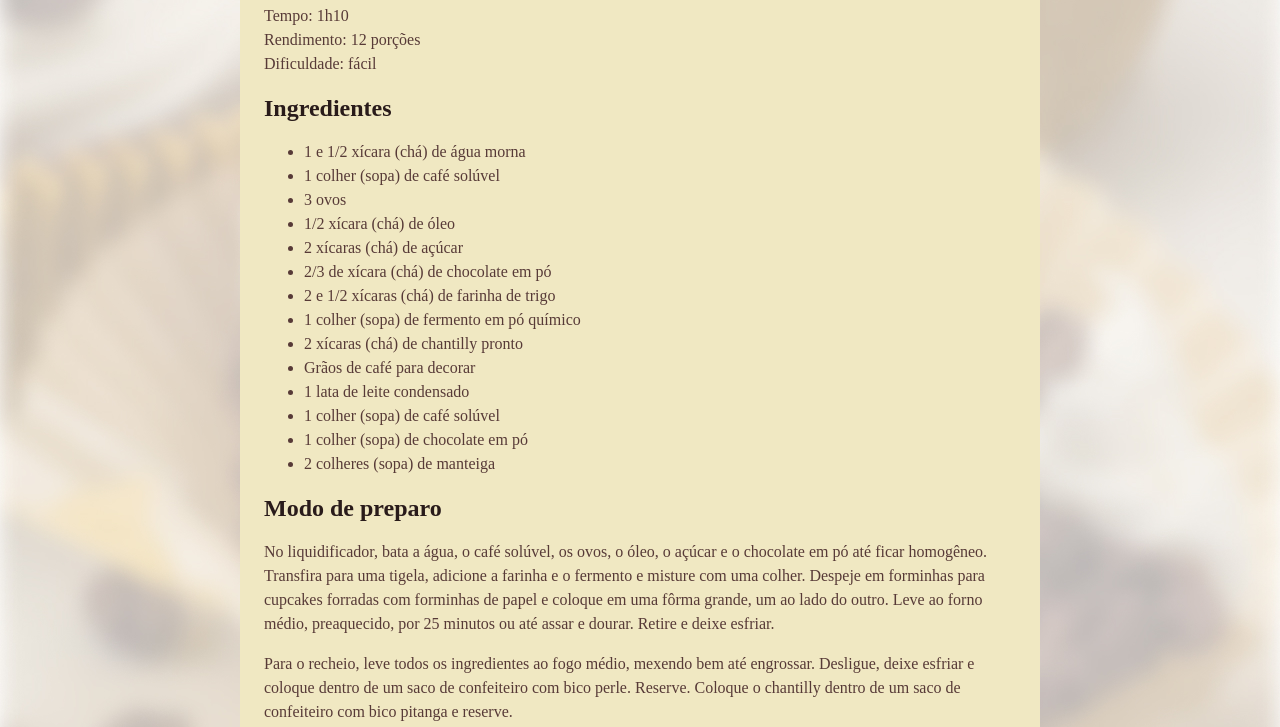
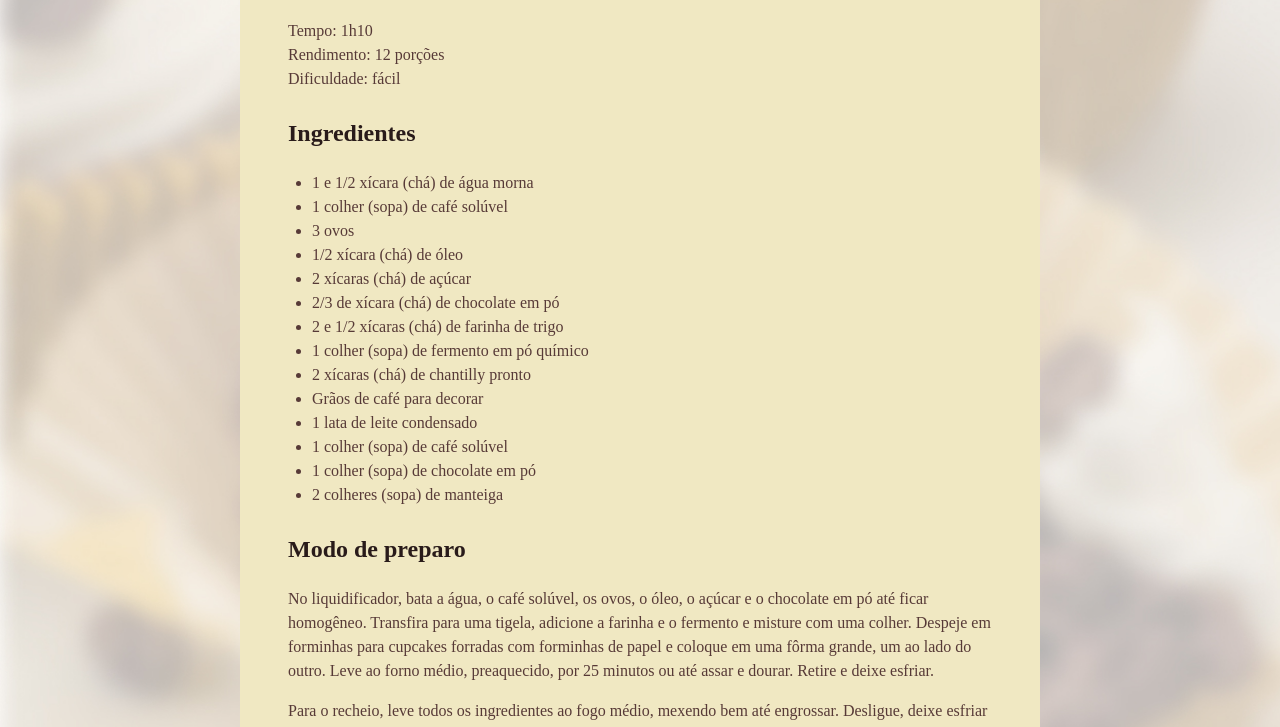
Before and after one commit to akarolba/recipes-html, a plain HTML site: page index.html in a window 1280 px wide. Shown: the part 661-1388 px from the top of the page. Drawn offline with Linux system fonts and the light colour scheme; a web font is replaced by a local one.

Commit message:
feat: spaces

```diff
--- a/style.css
+++ b/style.css
@@ -1,4 +1,4 @@
-  body {
+ body {
     background-image: url(assets/bg-image.jpg);
     background-size: cover;
   }
@@ -18,9 +18,18 @@
     color: #573a37;
   }
 
+  section + section {
+    margin-top: 24px;
+  }
+
+  #about p + p {
+    margin-top: 12px;
+  }
+
   h1 {
     line-height: 140%;
     font-size: 40px;
+    margin-bottom: 4px;
   }
 
   h2 {
@@ -29,4 +38,15 @@
 
   h1, h2 {
     color: #291B1A;
+    padding-bottom: 4px;
+    margin-bottom: 4px;
+    line-height: 150%;
   }
+
+  main {
+    padding: 24px;
+  }
+
+  ul {
+    padding-left: 24px;
+  }
```
